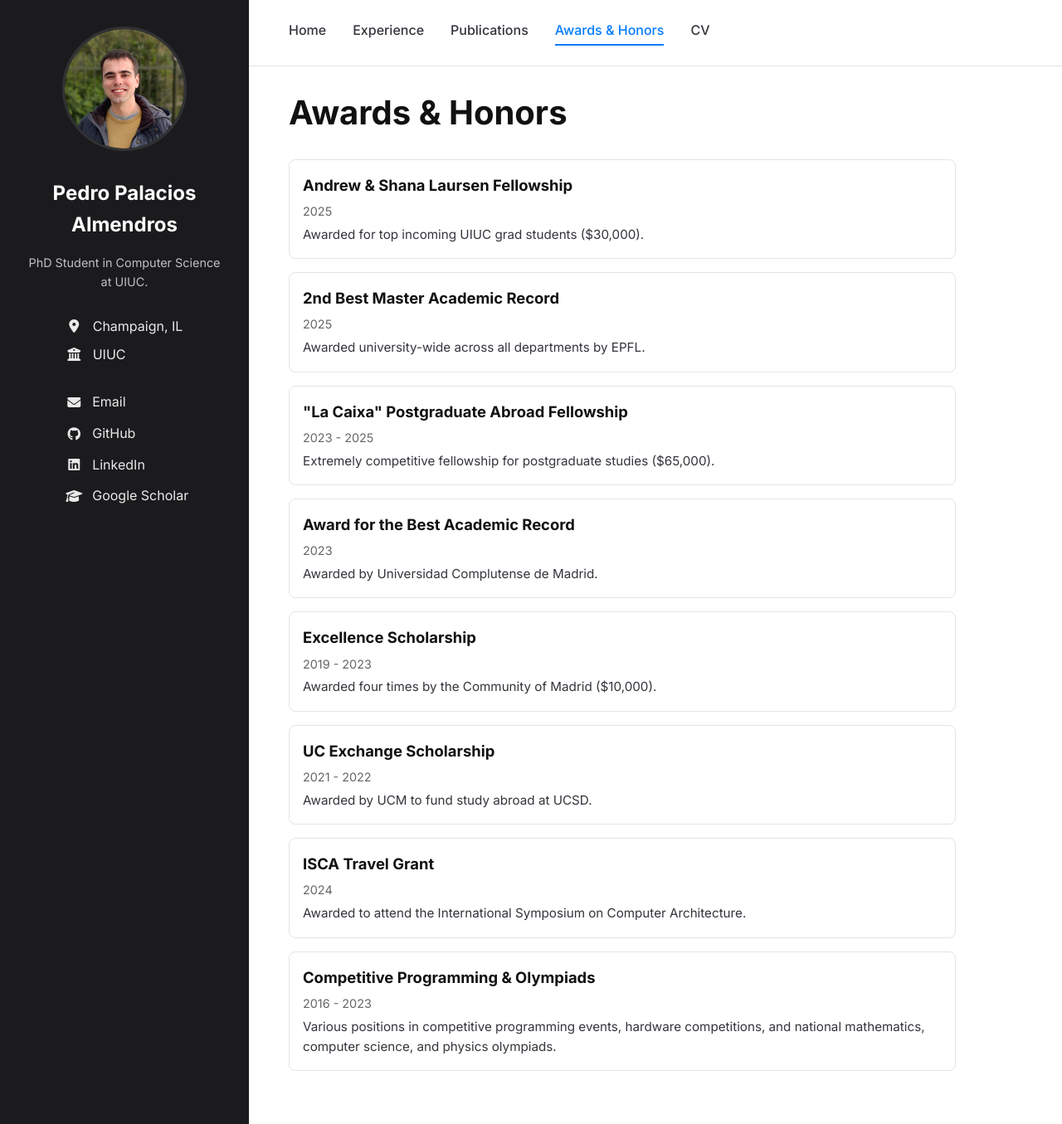
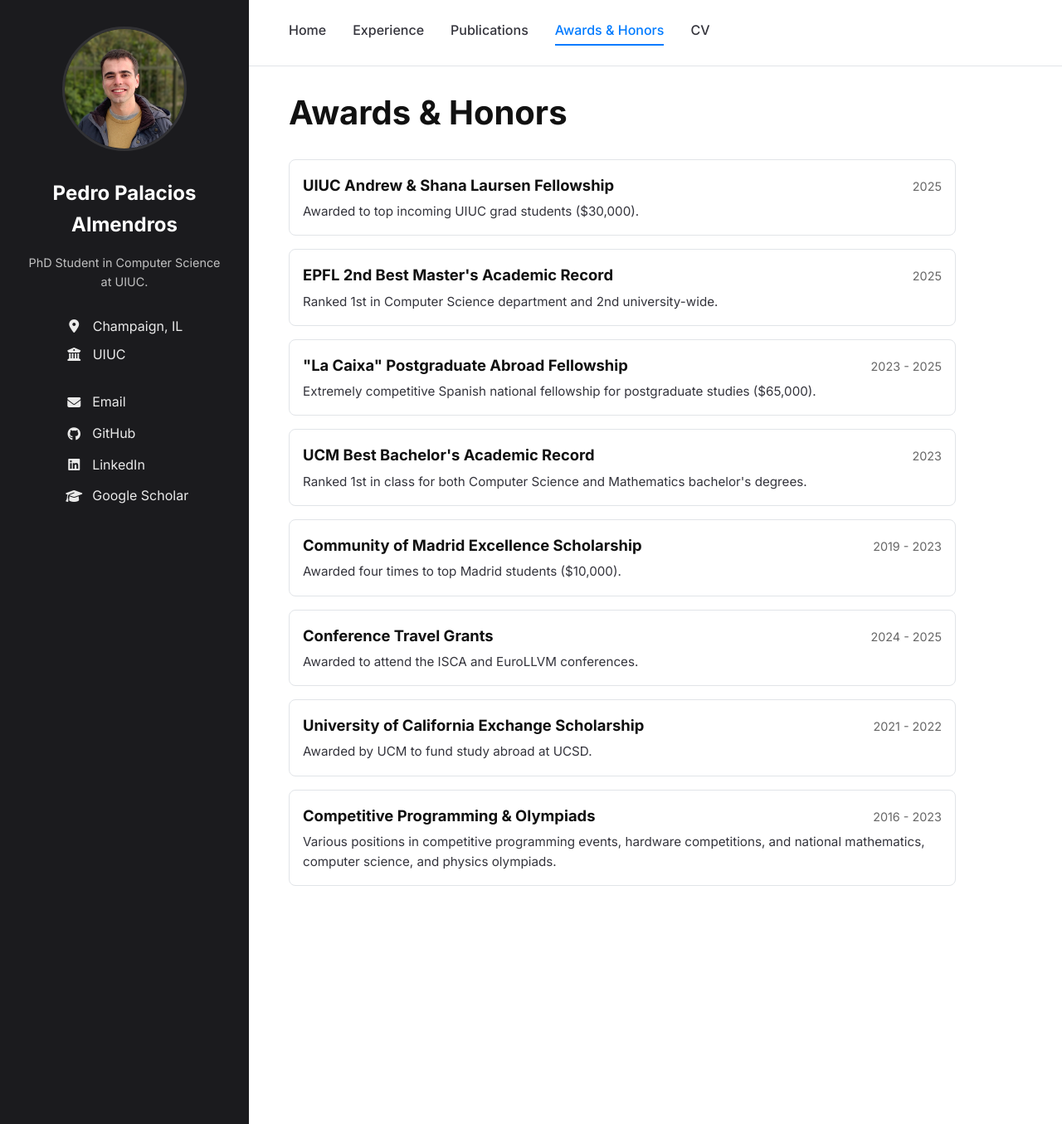
Before and after one commit to palmenros/palmenros.github.io, a Jekyll site: the page built from awards.md, in a window 1280 px wide and 1355 px high. Shown: the whole window at 83% size. Built offline with Jekyll 4.4.1, drawn with Linux system fonts in a browser that asks for light colours.

```diff
--- a/_layouts/default.html
+++ b/_layouts/default.html
@@ -3,6 +3,7 @@
 
 <head>
   <meta charset="utf-8">
+  <meta name="google-site-verification" content="Ld_ea0fGKln3GFN77xSGieyEq24TLa_PXm1YB2dT1k4" />
   <meta http-equiv="X-UA-Compatible" content="IE=edge">
   <meta name="viewport" content="width=device-width, initial-scale=1">
   <title>{% if page.title %}{{ page.title | escape }}{% else %}{{ site.title | escape }}{% endif %}</title>
--- a/awards.md
+++ b/awards.md
@@ -6,49 +6,66 @@ title: Awards | Pedro Palacios
 # Awards & Honors
 
 <div class="card">
-  <h3>Andrew & Shana Laursen Fellowship</h3>
-  <div class="meta">2025</div>
-  <p>Awarded for top incoming UIUC grad students ($30,000).</p>
+  <div style="display: flex; justify-content: space-between; align-items: baseline; flex-wrap: wrap;">
+    <h3 style="margin-right: 1rem;">UIUC Andrew & Shana Laursen Fellowship</h3>
+    <div class="meta" style="margin-bottom: 0;">2025</div>
+  </div>
+  <p>Awarded to top incoming UIUC grad students ($30,000).</p>
 </div>
 
 <div class="card">
-  <h3>2nd Best Master Academic Record</h3>
-  <div class="meta">2025</div>
-  <p>Awarded university-wide across all departments by EPFL.</p>
+  <div style="display: flex; justify-content: space-between; align-items: baseline; flex-wrap: wrap;">
+    <h3 style="margin-right: 1rem;">EPFL 2nd Best Master's Academic Record</h3>
+    <div class="meta" style="margin-bottom: 0;">2025</div>
+  </div>
+  <p>Ranked 1st in Computer Science department and 2nd university-wide.</p>
 </div>
 
 <div class="card">
-  <h3>"La Caixa" Postgraduate Abroad Fellowship</h3>
-  <div class="meta">2023 - 2025</div>
-  <p>Extremely competitive fellowship for postgraduate studies ($65,000).</p>
+  <div style="display: flex; justify-content: space-between; align-items: baseline; flex-wrap: wrap;">
+    <h3 style="margin-right: 1rem;">"La Caixa" Postgraduate Abroad Fellowship</h3>
+    <div class="meta" style="margin-bottom: 0;">2023 - 2025</div>
+  </div>
+  <p>Extremely competitive Spanish national fellowship for postgraduate studies ($65,000).</p>
 </div>
 
 <div class="card">
-  <h3>Award for the Best Academic Record</h3>
-  <div class="meta">2023</div>
-  <p>Awarded by Universidad Complutense de Madrid.</p>
+  <div style="display: flex; justify-content: space-between; align-items: baseline; flex-wrap: wrap;">
+    <h3 style="margin-right: 1rem;">UCM Best Bachelor's Academic Record</h3>
+    <div class="meta" style="margin-bottom: 0;">2023</div>
+  </div>
+  <p>Ranked 1st in class for both Computer Science and Mathematics bachelor's degrees.</p>
 </div>
 
 <div class="card">
-  <h3>Excellence Scholarship</h3>
-  <div class="meta">2019 - 2023</div>
-  <p>Awarded four times by the Community of Madrid ($10,000).</p>
+  <div style="display: flex; justify-content: space-between; align-items: baseline; flex-wrap: wrap;">
+    <h3 style="margin-right: 1rem;">Community of Madrid Excellence Scholarship</h3>
+    <div class="meta" style="margin-bottom: 0;">2019 - 2023</div>
+  </div>
+  <p>Awarded four times to top Madrid students ($10,000).</p>
 </div>
 
 <div class="card">
-  <h3>UC Exchange Scholarship</h3>
-  <div class="meta">2021 - 2022</div>
+  <div style="display: flex; justify-content: space-between; align-items: baseline; flex-wrap: wrap;">
+    <h3 style="margin-right: 1rem;">Conference Travel Grants</h3>
+    <div class="meta" style="margin-bottom: 0;">2024 - 2025</div>
+  </div>
+  <p>Awarded to attend the ISCA and EuroLLVM conferences.</p>
+</div>
+
+<div class="card">
+  <div style="display: flex; justify-content: space-between; align-items: baseline; flex-wrap: wrap;">
+    <h3 style="margin-right: 1rem;">University of California Exchange Scholarship</h3>
+    <div class="meta" style="margin-bottom: 0;">2021 - 2022</div>
+  </div>
   <p>Awarded by UCM to fund study abroad at UCSD.</p>
 </div>
 
-<div class="card">
-  <h3>ISCA Travel Grant</h3>
-  <div class="meta">2024</div>
-  <p>Awarded to attend the International Symposium on Computer Architecture.</p>
-</div>
 
 <div class="card">
-  <h3>Competitive Programming & Olympiads</h3>
-  <div class="meta">2016 - 2023</div>
+  <div style="display: flex; justify-content: space-between; align-items: baseline; flex-wrap: wrap;">
+    <h3 style="margin-right: 1rem;">Competitive Programming & Olympiads</h3>
+    <div class="meta" style="margin-bottom: 0;">2016 - 2023</div>
+  </div>
   <p>Various positions in competitive programming events, hardware competitions, and national mathematics, computer science, and physics olympiads.</p>
 </div>
```
